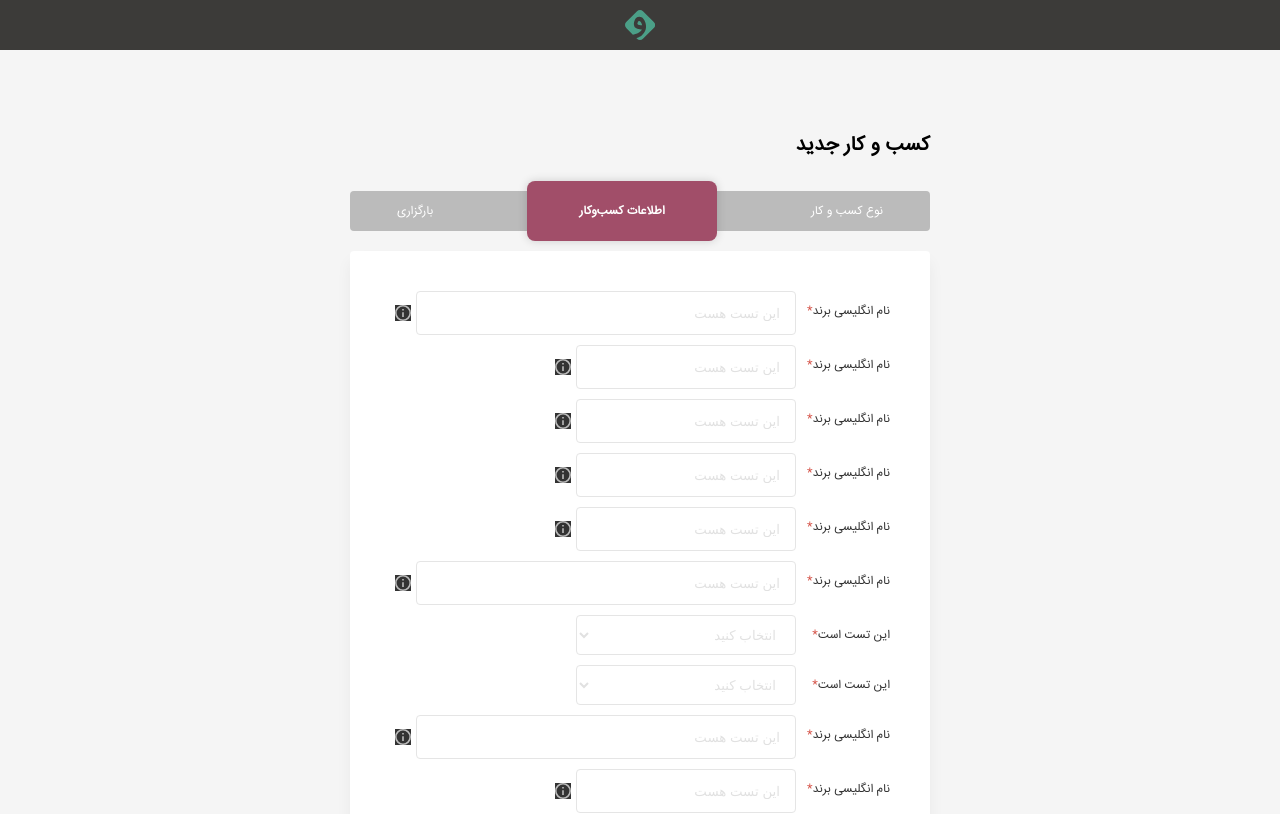
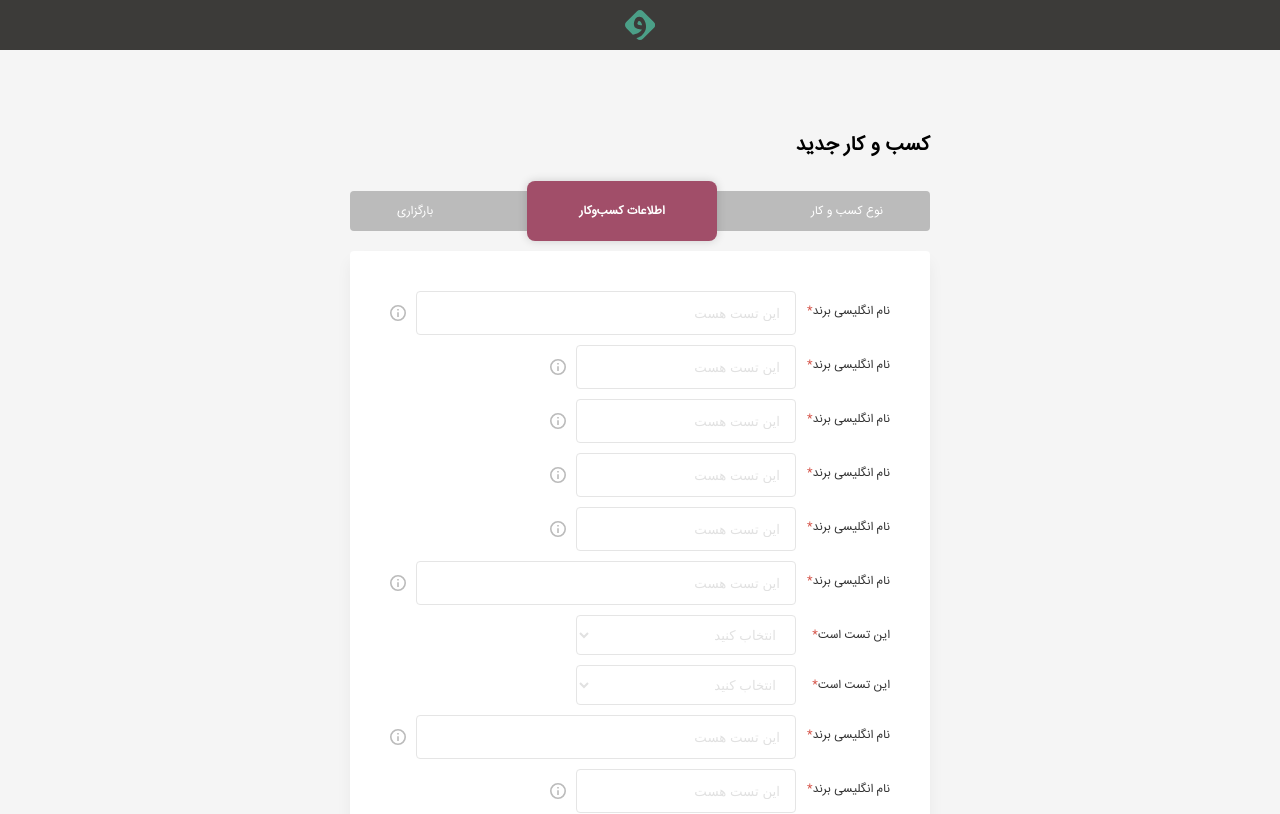
Before and after one commit to Saeed-jlnsi/vandar, a Vue app: page /#/ in a window 1280 px wide. Shown: the top 814 px of the page. Built offline with nearby package versions, Linux system fonts and the light colour scheme.

Commit message:
Fix the issue with the INFORMATION-ICON display

```diff
--- a/src/components/CustomInput/CustomInput.vue
+++ b/src/components/CustomInput/CustomInput.vue
@@ -16,7 +16,7 @@
     <div class="input-wrapper">
         <label for="name" class="form-label" >نام انگلیسی برند<span class="star-icon">*</span></label>
         <input id="name" class="form-input" type="text" placeholder="این تست هست">
-        <img class="form-icon" src="/src/assets/icon/information-outline.svg" alt="">
+        <img class="form-icon" src="@/assets/icon/information-outline.svg" alt="">
     </div>
 </template>
 
--- a/src/components/CustomInput/custom-input.scss
+++ b/src/components/CustomInput/custom-input.scss
@@ -22,12 +22,17 @@
         color: #E1E1E1;
     }
 
-    .form-icon {
-        margin: auto;
-        width: 16px;
-        height: 16px;
-        background: #333333;
+    img.form-icon {
+        margin: auto 10px auto 0;
     }
+
+    // FIX IT LATER
+
+    // img.form-icon:nth-of-type(1),
+    // img.form-icon:nth-of-type(2),
+    // img.form-icon:nth-of-type(3) {
+    //     display: none;
+    // }
 
     .star-icon {
         color: #D44D42;
```
